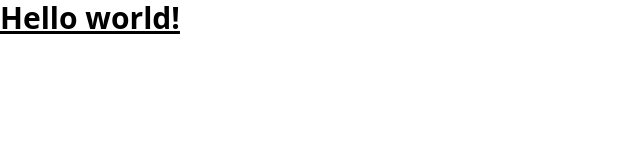
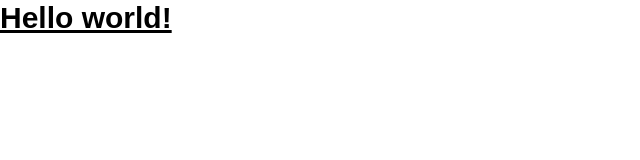
Before and after one commit to RommelTJ/TailwindCourse, a website: page s06-clipboard-website/src/index.html in a window 1280 px wide. Shown: the whole page, without its empty margins (0-640 px from the left). Drawn offline with Linux system fonts and the light colour scheme.

Commit message:
:wrench: s6: Config settings

```diff
--- a/s06-clipboard-website/src/index.html
+++ b/s06-clipboard-website/src/index.html
@@ -4,7 +4,7 @@
     <meta charset="UTF-8">
     <meta name="viewport" content="width=device-width, initial-scale=1.0">
     <link href="./css/style.css" rel="stylesheet">
-    <title>Simple Tailwind Starter</title>
+    <title>Clipboard Website</title>
 </head>
 <body>
 <h1 class="text-3xl font-bold underline">
--- a/s06-clipboard-website/tailwind.config.js
+++ b/s06-clipboard-website/tailwind.config.js
@@ -2,7 +2,23 @@
 module.exports = {
   content: ["./src/**/*.{html,js}"],
   theme: {
-    extend: {},
+    screens: {
+      sm: '480px',
+      md: '768px',
+      lg: '976px',
+      xl: '1440px',
+    },
+    extend: {
+      colors: {
+        strongCyan: 'hsl(171, 66%, 44%)',
+        lightBlue: 'hsl(233, 100%, 69%)',
+        darkGrayishBlue: 'hsl(210, 10%, 33%)',
+        grayishBlue: 'hsl(201, 11%, 66%)',
+      },
+      fontFamily: {
+        sans: ['Bai Jamjuree', 'sans-serif'],
+      },
+    },
   },
   plugins: [],
 }
```
Also changed, not shown: s06-clipboard-website/src/css/style.css.
